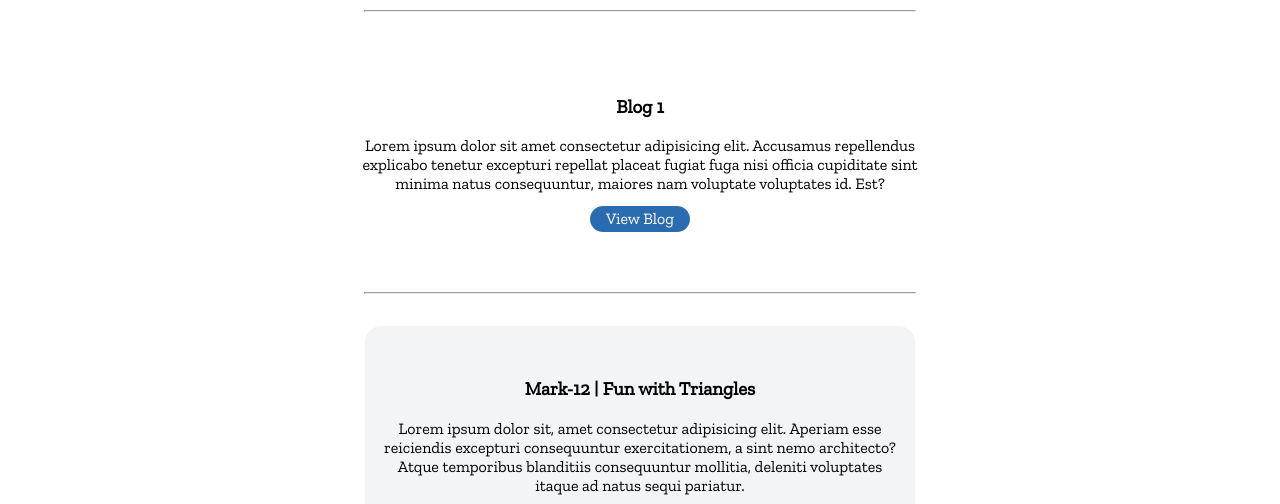
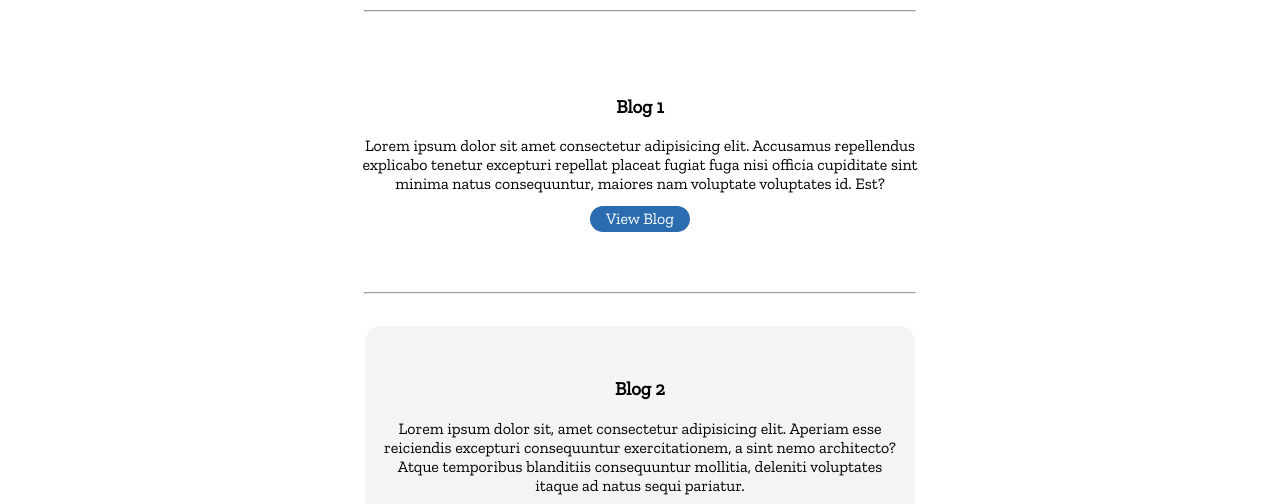
Before and after one commit to aniyuksh/neogcamp-level0-mark3-4, a plain HTML site: page blogs.html in a window 1280 px wide. Shown: the part 295-799 px from the top of the page. Drawn offline with nearby package versions, Linux system fonts and the light colour scheme.

Commit message:
refactored blog2

```diff
--- a/blogs.html
+++ b/blogs.html
@@ -42,7 +42,7 @@
   <!-- Off-White-section -->
   <section class="section section-off-white">
     <div class="container container-center">
-      <h3 class="section-heading">Mark-12 | Fun with Triangles</h3>
+      <h3 class="section-heading">Blog 2</h3>
       <p>Lorem ipsum dolor sit, amet consectetur adipisicing elit. Aperiam esse reiciendis excepturi consequuntur exercitationem, a sint nemo architecto? Atque temporibus blanditiis consequuntur mollitia, deleniti voluptates itaque ad natus sequi pariatur. </p>
       <!-- <a href="https://app.netlify.com/sites/level0-mark12" class="link link-primary">View Project</a> -->
       <a href="blog2.html" class="link link-secondary gap">View Blog</a>
```
